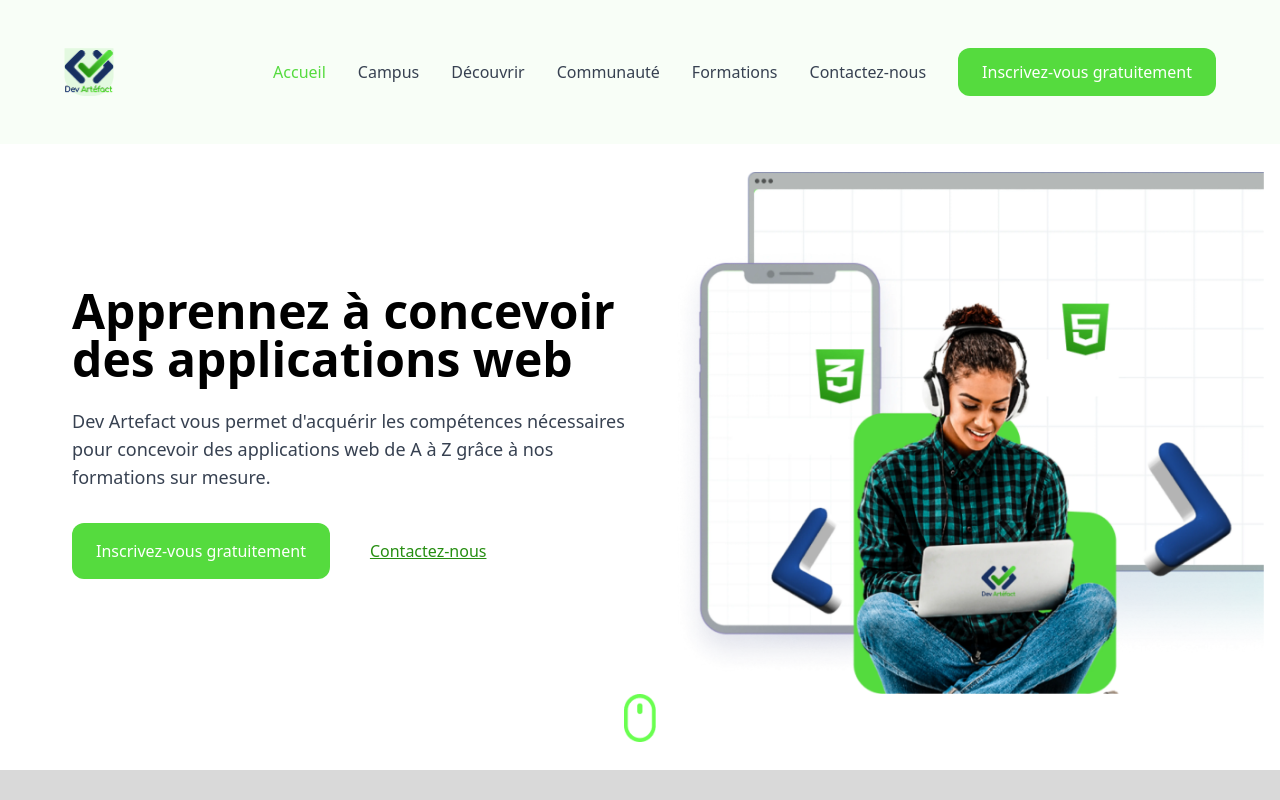
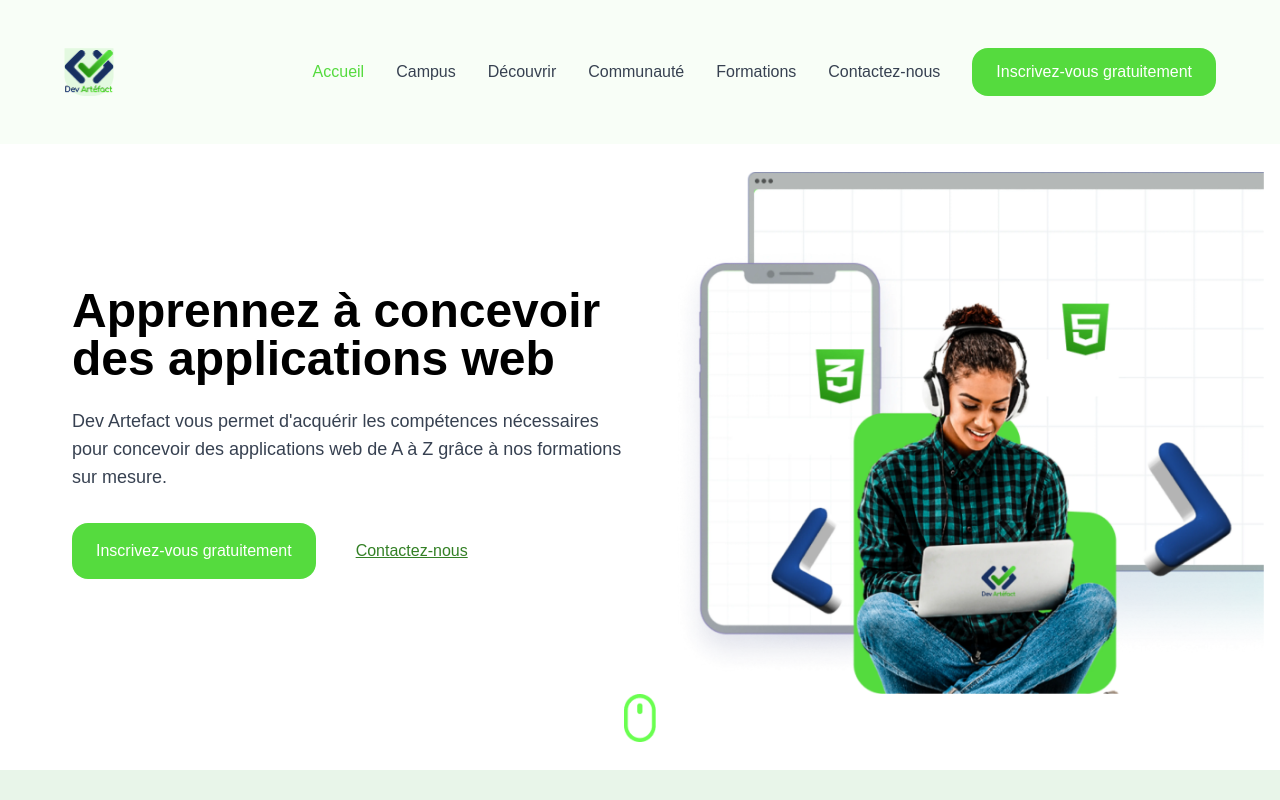
Before and after one commit to Seraphin-Sk/Dev_Artefact, a React (Vite) app: page / in a window 1280 px wide. Shown: the top 800 px of the page. Built offline with nearby package versions, Linux system fonts and the light colour scheme.

Commit message:
feat : Adjusting Tailwind styles in components

```diff
--- a/src/components/BootcampSection.jsx
+++ b/src/components/BootcampSection.jsx
@@ -2,12 +2,12 @@ import React from 'react';
 
 const BootcampSection = () => {
     return (
-        <section className="bg-[#D9D9D9]">
+        <section className="bg-secondary">
             <div className="container mx-auto px-4 py-8 md:py-16 lg:py-28 text-center">
                 <div className="flex justify-center items-center px-4 sm:px-8 md:px-16 lg:px-32 xl:px-64">
-                    <h2 className="text-lg sm:text-xl md:text-3xl lg:text-4xl xl:text-5xl leading-tight text-[#202021]">
+                    <h2 className="text-lg sm:text-xl md:text-3xl lg:text-4xl xl:text-5xl leading-tight text-text">
                         Nous vous aidons à apprendre à concevoir des applications web de A à Z grâce à {' '}
-                        <span className="text-[#55DB3E] font-semibold">nos formations sur mesure.</span>
+                        <span className="text-primary font-semibold">nos formations sur mesure.</span>
                     </h2>
                 </div>
 
--- a/src/components/Header.jsx
+++ b/src/components/Header.jsx
@@ -50,24 +50,24 @@ const Header = () => {
                             <Link to="/" className="text-sm sm:text-base text-[#55DB3E] active:text-[#55DB3E]">
                                 Accueil
                             </Link>
-                            <Link to="/campus" className="text-sm sm:text-base text-gray-700 hover:text-[#55DB3E]">
+                            <Link to="/campus" className="text-sm sm:text-base text-gray-700 hover:text-primary">
                                 Campus
                             </Link>
-                            <Link to="/decouvrir" className="text-sm sm:text-base text-gray-700 hover:text-[#55DB3E]">
+                            <Link to="/decouvrir" className="text-sm sm:text-base text-gray-700 hover:text-primary">
                                 Découvrir
                             </Link>
-                            <Link to="/communaute" className="text-sm sm:text-base text-gray-700 hover:text-[#55DB3E]">
+                            <Link to="/communaute" className="text-sm sm:text-base text-gray-700 hover:text-primary">
                                 Communauté
                             </Link>
-                            <Link to="/formations" className="text-sm sm:text-base text-gray-700 hover:text-[#55DB3E]">
+                            <Link to="/formations" className="text-sm sm:text-base text-gray-700 hover:text-primary">
                                 Formations
                             </Link>
-                            <Link to="/contact" className="text-sm sm:text-base text-gray-700 hover:text-[#55DB3E]">
+                            <Link to="/contact" className="text-sm sm:text-base text-gray-700 hover:text-primary">
                                 Contactez-nous
                             </Link>
                             <Link
                                 to="/inscription"
-                                className="text-sm sm:text-base bg-[#55DB3E] text-white px-4 sm:px-6 py-2 sm:py-3 rounded-lg md:rounded-xl hover:bg-[#268E11] transition-colors"
+                                className="text-sm sm:text-base bg-primary text-white px-4 sm:px-6 py-2 sm:py-3 rounded-lg md:rounded-xl hover:bg-accent transition-colors"
                             >
                                 Inscrivez-vous gratuitement
                             </Link>
--- a/src/components/HeroSection.jsx
+++ b/src/components/HeroSection.jsx
@@ -15,10 +15,10 @@ const HeroSection = () => {
                             concevoir des applications web de A à Z grâce à nos formations sur mesure.
                         </p>
                         <div className="flex flex-col sm:flex-row space-y-4 sm:space-y-0 sm:space-x-4">
-                            <button className="bg-[#55DB3E] text-white px-4 sm:px-6 py-2 sm:py-4 rounded-lg sm:rounded-xl hover:bg-[#268E11] transition-colors">
+                            <button className="bg-primary text-white px-4 sm:px-6 py-2 sm:py-4 rounded-lg sm:rounded-xl hover:bg-accent transition-colors">
                                 Inscrivez-vous gratuitement
                             </button>
-                            <button className="text-[#268E11] px-4 sm:px-6 py-2 sm:py-3 hover:bg-[#E8F5E9] underline transition-colors">
+                            <button className="text-accent px-4 sm:px-6 py-2 sm:py-3 hover:bg-secondary underline transition-colors">
                                 Contactez-nous
                             </button>
                         </div>
--- a/tailwind.config.js
+++ b/tailwind.config.js
@@ -3,9 +3,36 @@ module.exports = {
   content: ["./index.html", "./src/**/*.{js,ts,jsx,tsx}"],
   theme: {
     extend: {
+      screens: {
+        sm: "640px",
+        md: "768px",
+        lg: "1024px",
+        xl: "1280px",
+        "2xl": "1536px",
+      },
       colors: {
-        primary: "#4CAF50",
+        primary: "#55DB3E",
         secondary: "#E8F5E9",
+        accent: "#338025",
+        background: "#FFFFFF",
+        text: "#202021",
+      },
+      fontFamily: {
+        sans: ["Raleway", "sans-serif"],
+        serif: ["Merriweather", "serif"],
+      },
+      spacing: {
+        72: "18rem",
+        84: "21rem",
+        96: "24rem",
+      },
+      borderRadius: {
+        xl: "1rem",
+        "2xl": "2rem",
+      },
+      boxShadow: {
+        custom:
+          "0 4px 6px -1px rgba(0, 0, 0, 0.1), 0 2px 4px -1px rgba(0, 0, 0, 0.06)",
       },
     },
   },
```
Also changed, not shown: 2 other files (tests, documents, lock files or other folders).
